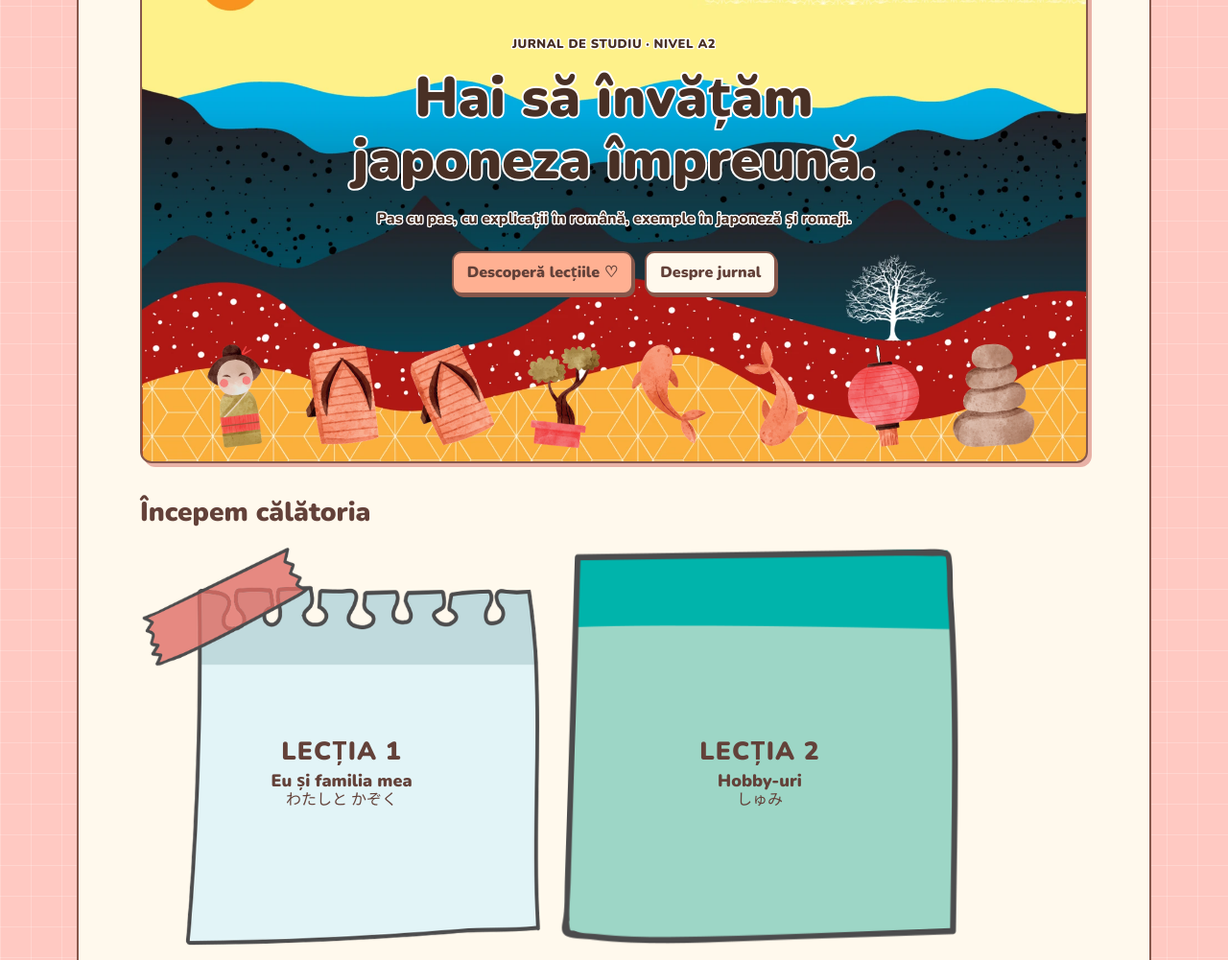
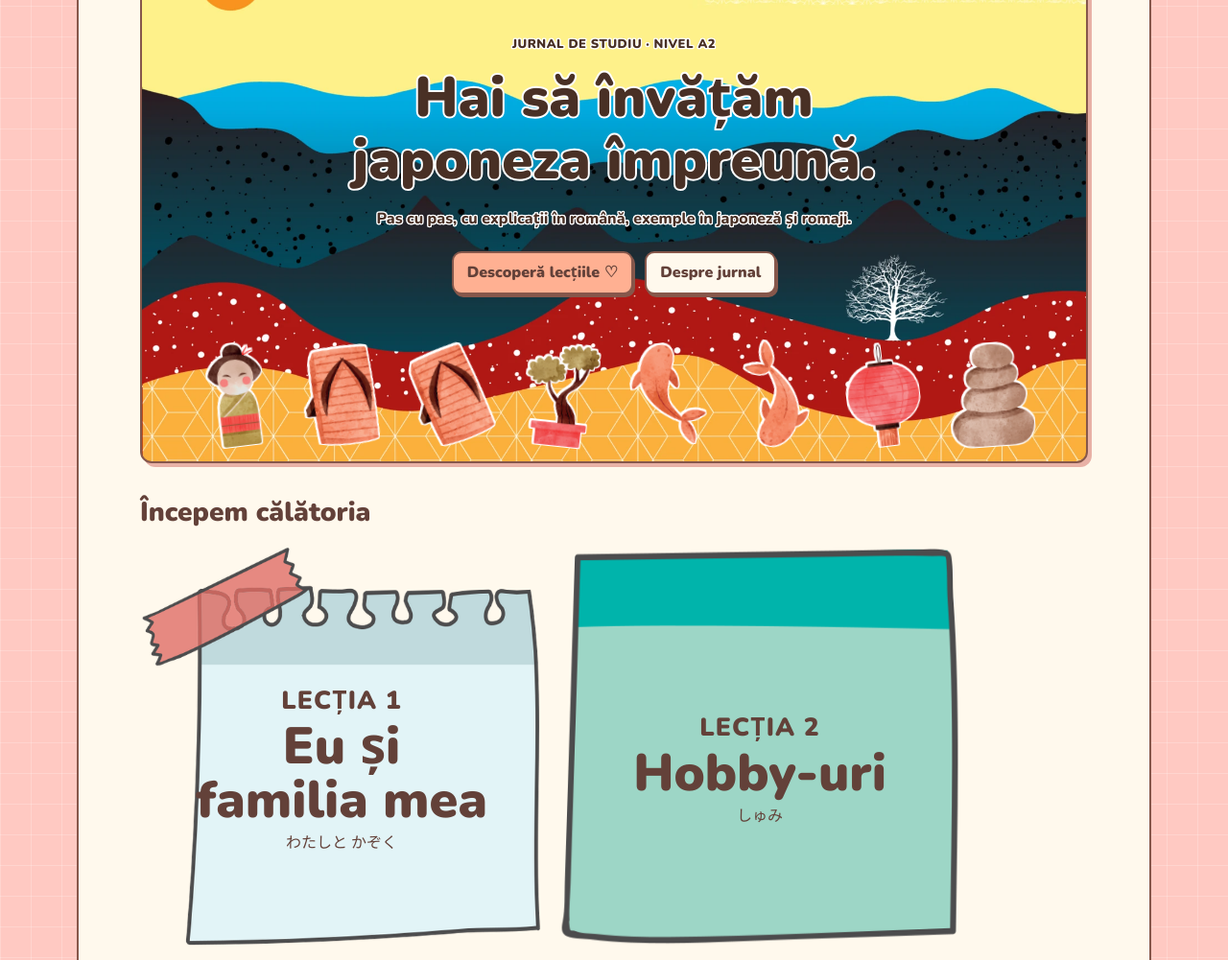
Before and after one commit to invat-singura-nihongo/invat-singura-nihongo.github.io, a plain HTML site: page index.html in a window 1280 px wide. Shown: the part 186-1187 px from the top of the page at 96% size. Drawn offline with nearby package versions, Linux system fonts and the light colour scheme.

Commit message:
Enlarge lesson titles and outline watercolor illustrations

```diff
--- a/index.html
+++ b/index.html
@@ -6,7 +6,7 @@
   <title>Învăț singură nihongo 🌸</title>
   <link rel="preconnect" href="https://fonts.googleapis.com">
   <link href="https://fonts.googleapis.com/css2?family=Nunito:wght@400;600;700;800;900&amp;display=swap" rel="stylesheet">
-  <link rel="stylesheet" href="style.css?v=japan-illustrations">
+  <link rel="stylesheet" href="style.css?v=outlined-illustrations">
 </head>
 <body><div class="shell">
 <header class="subpage-header"><a class="brand" href="index.html">Învăț singură nihongo</a><nav aria-label="Meniu principal"><a href="index.html#lectii">Lecții</a><a href="index.html#practica">Practică</a><a href="index.html#despre">Despre</a></nav></header>
--- a/style.css
+++ b/style.css
@@ -83,6 +83,8 @@ section + section { margin-top: 34px; }
   height: clamp(55px, 9vw, 106px);
   object-fit: contain;
   transform: rotate(var(--tilt));
+  filter: drop-shadow(1.5px 0 #fff) drop-shadow(-1.5px 0 #fff)
+          drop-shadow(0 1.5px #fff) drop-shadow(0 -1.5px #fff);
 }
 .japan-illustrations img:nth-child(odd) { --tilt: -7deg; }
 .japan-illustrations img:nth-child(even) { --tilt: 6deg; }
@@ -117,7 +119,7 @@ section + section { margin-top: 34px; }
   display: grid;
   place-items: center;
   aspect-ratio: 1 / 1;
-  padding: 24% 13% 11%;
+  padding: 23% 11% 12%;
   line-height: 1.15;
   background: url("assets/blue-notepaper-with-tape.webp") center / 100% 100% no-repeat;
   text-align: center;
@@ -126,7 +128,7 @@ section + section { margin-top: 34px; }
 }
 .lesson-list li:nth-child(2) .lesson-link { background-image: url("assets/teal-sticky-note.webp"); }
 .lesson-list li:nth-child(4) .lesson-link {
-  padding-top: 33%;
+  padding-top: 31%;
   background-image: url("assets/notepaper-with-binder-clip.webp");
 }
 .lesson-link:hover { filter: drop-shadow(3px 4px 0 #e8b1a6); }
@@ -137,7 +139,15 @@ section + section { margin-top: 34px; }
 }
 .practice-link:hover { box-shadow: 4px 5px #d49b8e; }
 .lesson-number { display: block; font-size: .86rem; }
-.lesson-title { display: block; font-weight: 900; font-size: clamp(.8125rem, 4.6cqw, 1.12rem); }
+.lesson-label { width: 100%; text-align: center; }
+.lesson-title {
+  display: block;
+  font-weight: 900;
+  font-size: clamp(1.125rem, 13.8cqw, 3.36rem);
+  line-height: 1.04;
+  text-wrap: balance;
+}
+.lesson-link .lesson-title + [lang="ja"] { margin-top: .45em; }
 .lesson-link [lang="ja"] { display: block; font-size: clamp(.75rem, 4.3cqw, 1rem); }
 .practice-list { grid-template-columns: repeat(auto-fit, minmax(min(240px, 100%), 1fr)); }
 .practice-link {
```
